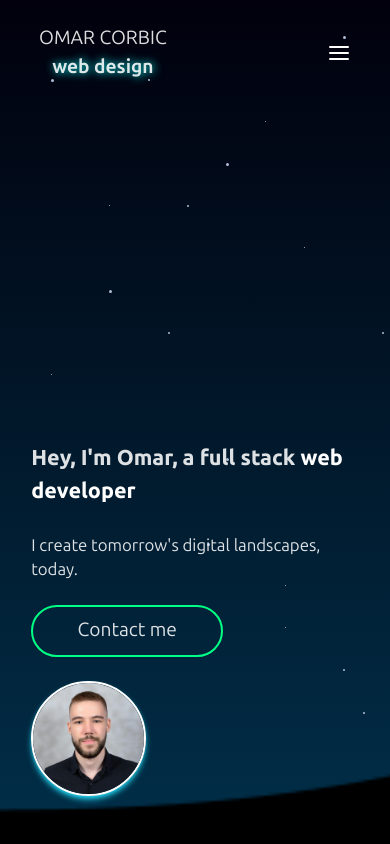
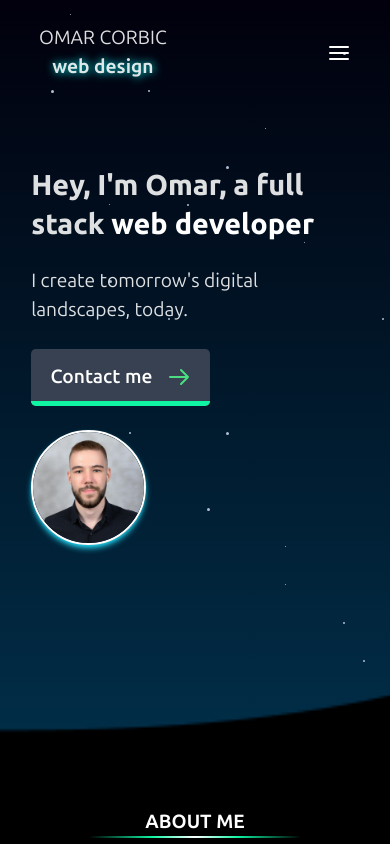
Before and after one commit to OmarCorbic/Portfolio-Website, a React (Vite) app: page / in a window 390 px wide. Shown: the top 844 px of the page. Built offline with nearby package versions, Linux system fonts and the light colour scheme.

Commit message:
Minor style changes

```diff
--- a/src/components/Hero.jsx
+++ b/src/components/Hero.jsx
@@ -3,10 +3,11 @@ import photo from "../images/omarcropped.jpg";
 import StarField from "./StarField";
 import frameDark from "../images/frame-dark.png";
 import frameLight from "../images/frame-light.png";
+import StyledButton from "./StyledButton";
 
 const Hero = () => {
   return (
-    <div className="h-screen w-full relative flex flex-col gap-5 md:gap-10  sm:flex-row justify-end pb-10 items-start px-[8%]  sm:justify-center sm:items-center bg-gradient-to-b  from-sky-600 to-sky-400 dark:from-[#01000c] dark:to-[#012f49]">
+    <div className="min-h-[90vh] w-full relative flex flex-col gap-5  md:gap-10  sm:flex-row justify-center pb-10 items-start px-[8%]  sm:justify-center sm:items-center bg-gradient-to-b md:bg-gradient-to-br  from-sky-800 via-sky-700 to-sky-300 dark:from-[#01000c] dark:to-[#012f49]">
       <div className="w-full h-full absolute z-10">
         <StarField />
       </div>
@@ -23,22 +24,22 @@ const Hero = () => {
         className="absolute z-20 -bottom-[10px] left-0 w-full transform scale-x-[-1] h-full bg-cover bg-no-repeat bg-bottom block dark:hidden"
       ></div>
       <div className="items-left z-30 sm:w-1/2 text-left flex flex-col gap-5 sm:items-start">
-        <h3 className="text-lg md:text-3xl  font-black  lg:text-4xl">
+        <h3 className="text-2xl md:text-3xl  font-black  lg:text-4xl">
           Hey, I'm Omar, a full stack{" "}
           <span className="text-white">web developer</span>
         </h3>
-        <h4 className="text-sm  lg:text-lg">
+        <h4 className="text-base  lg:text-lg">
           I create tomorrow's digital landscapes, today.
         </h4>
-        <button
-          className="border-2 max-w-40 p-2 rounded-full border-[#00FF85] "
-          onClick={() => {
-            const contact = document.getElementById("contactSection");
-            contact.scrollIntoView({ behavior: "smooth" });
-          }}
-        >
-          Contact me
-        </button>
+        <div className="flex items-center justify-start">
+          <StyledButton
+            text="Contact me"
+            onClick={() => {
+              const contact = document.getElementById("contactSection");
+              contact.scrollIntoView({ behavior: "smooth" });
+            }}
+          />
+        </div>
       </div>
       <div className="w-24 z-30 h-24 md:w-36 md:h-36 lg:w-44 lg:h-44 rounded-full overflow-hidden border-2 border-white shadow-md shadow-cyan-400">
         <img src={photo} alt="Personal photo" />
```
